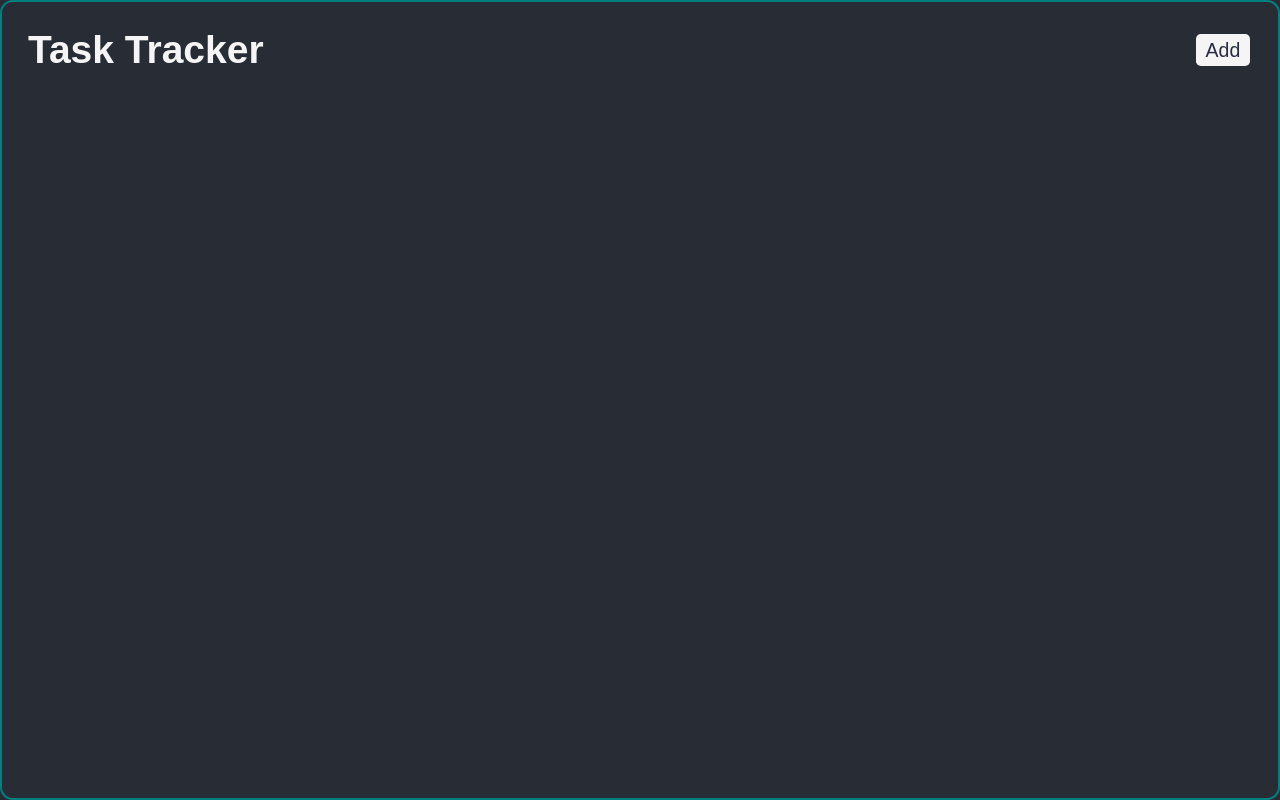
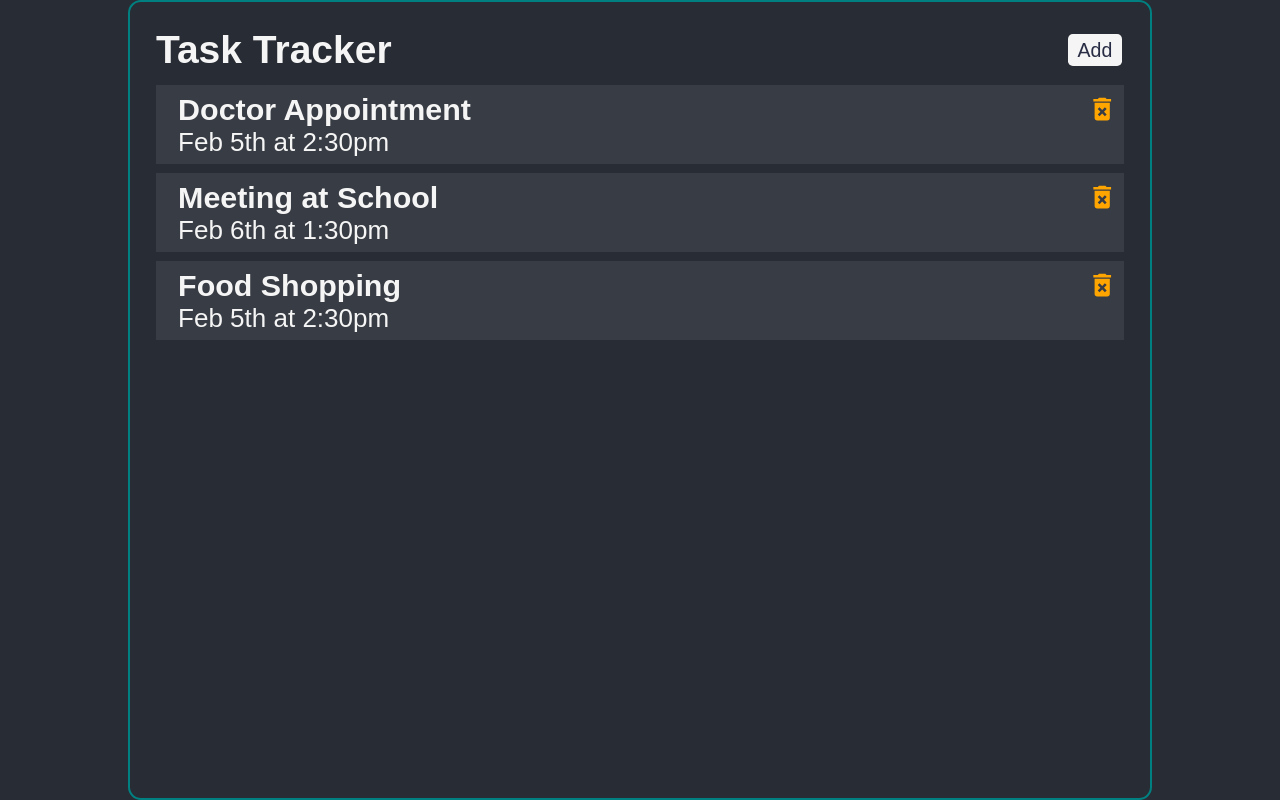
Before and after one commit to Andy-Bartkiv/react-task-tracker, a React (Create React App) app: page / in a window 1280 px wide. Built offline with nearby package versions, Linux system fonts and the light colour scheme.

Commit message:
half-way

```diff
--- a/package.json
+++ b/package.json
@@ -8,6 +8,7 @@
     "@testing-library/user-event": "^13.5.0",
     "react": "^17.0.2",
     "react-dom": "^17.0.2",
+    "react-icons": "^4.3.1",
     "react-scripts": "5.0.0",
     "web-vitals": "^2.1.2"
   },
--- a/src/App.css
+++ b/src/App.css
@@ -15,7 +15,7 @@ body {
 }
 
 .App {
-  width: 100%;
+  width: 80%;
   min-height: 100vh;
   overflow: auto;
   padding: 1em;
@@ -23,10 +23,6 @@ body {
   color: whitesmoke;
   border: .1em solid teal;
   border-radius: .5em;
-}
-
-h1, h2, h3 {
-  text-align: center;
 }
 
 .header {
@@ -57,8 +53,10 @@ h1, h2, h3 {
 
 .task {
   background: #f4f4f4;
-  margin: .1em;
-  padding: .25em .5em;
+  background-color: #383c44;
+  margin: .35em 0;
+  padding: .25em;
+  padding-left: .85em;
   cursor: pointer;
 }
 
--- a/src/App.js
+++ b/src/App.js
@@ -1,10 +1,23 @@
 import './App.css';
 import Header from './components/Header';
+import Tasks from './components/Tasks';
+import arrayTasks from './arrayTasks';
+import { useState } from 'react';
 
 function App() {
+  const [tasks, setTasks] = useState(arrayTasks());
+  const deleteTask = (id) => {
+    setTasks(tasks.filter(task =>
+      task.id !== id))
+  }
   return (
     <div className="App">
       <Header />
+      { tasks.length > 0
+        ? <Tasks tasks={ tasks } deleteTask = { deleteTask } />
+        : 'No Tasks to Display'
+      }
+
     </div>
   );
 }
--- /dev/null
+++ b/src/arrayTasks.js
@@ -0,0 +1,24 @@
+const tasks = [
+    {
+        id: 1,
+        text: 'Doctor Appointment',
+        day: 'Feb 5th at 2:30pm',
+        reminder: true
+    },
+    {
+        id: 2,
+        text: 'Meeting at School',
+        day: 'Feb 6th at 1:30pm',
+        reminder: true
+    },
+    {
+        id: 3,
+        text: 'Food Shopping',
+        day: 'Feb 5th at 2:30pm',
+        reminder: false
+    },
+];
+
+const arrayTasks = () => tasks;
+
+export default arrayTasks;
--- /dev/null
+++ b/src/components/Task.js
@@ -0,0 +1,15 @@
+import { MdDeleteForever } from 'react-icons/md'
+
+const Task = ({ task, deleteTask }) => {
+    return (
+        <div className='task'>
+            <h3>
+                { task.text }
+                <MdDeleteForever style={{ color: 'orange'}} onClick={ () => deleteTask(task.id) }/>
+            </h3>
+            <p>{ task.day }</p>
+        </div>
+    )
+}
+
+export default Task
--- /dev/null
+++ b/src/components/Tasks.js
@@ -0,0 +1,14 @@
+import Task from "./Task"
+
+const Tasks = ( { tasks, deleteTask } ) => {
+    return (
+        <>
+            { tasks.map((task) => (
+                <Task key={task.id} task={ task } deleteTask={ deleteTask }/>
+                ))
+            }
+        </>
+    )
+}
+
+export default Tasks
```
Also changed, not shown: 1 other file (tests, documents, lock files or other folders).
